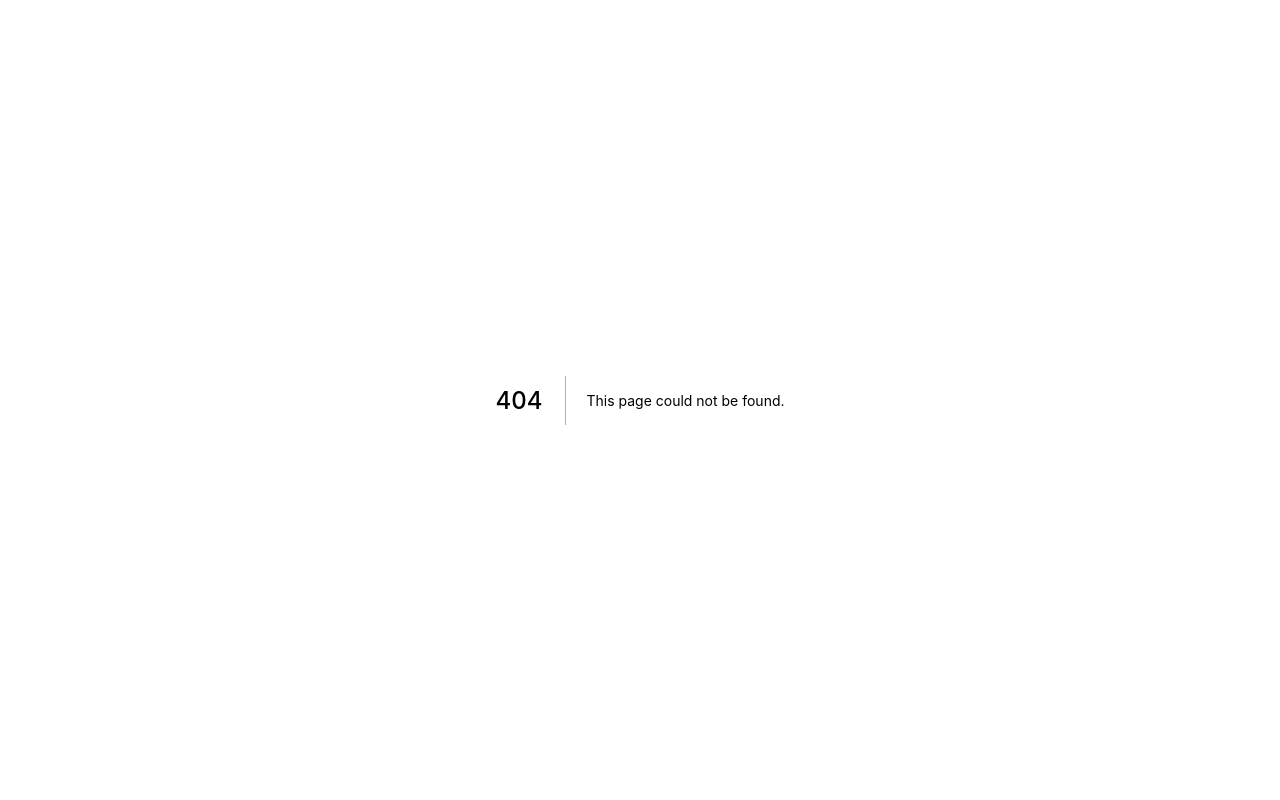
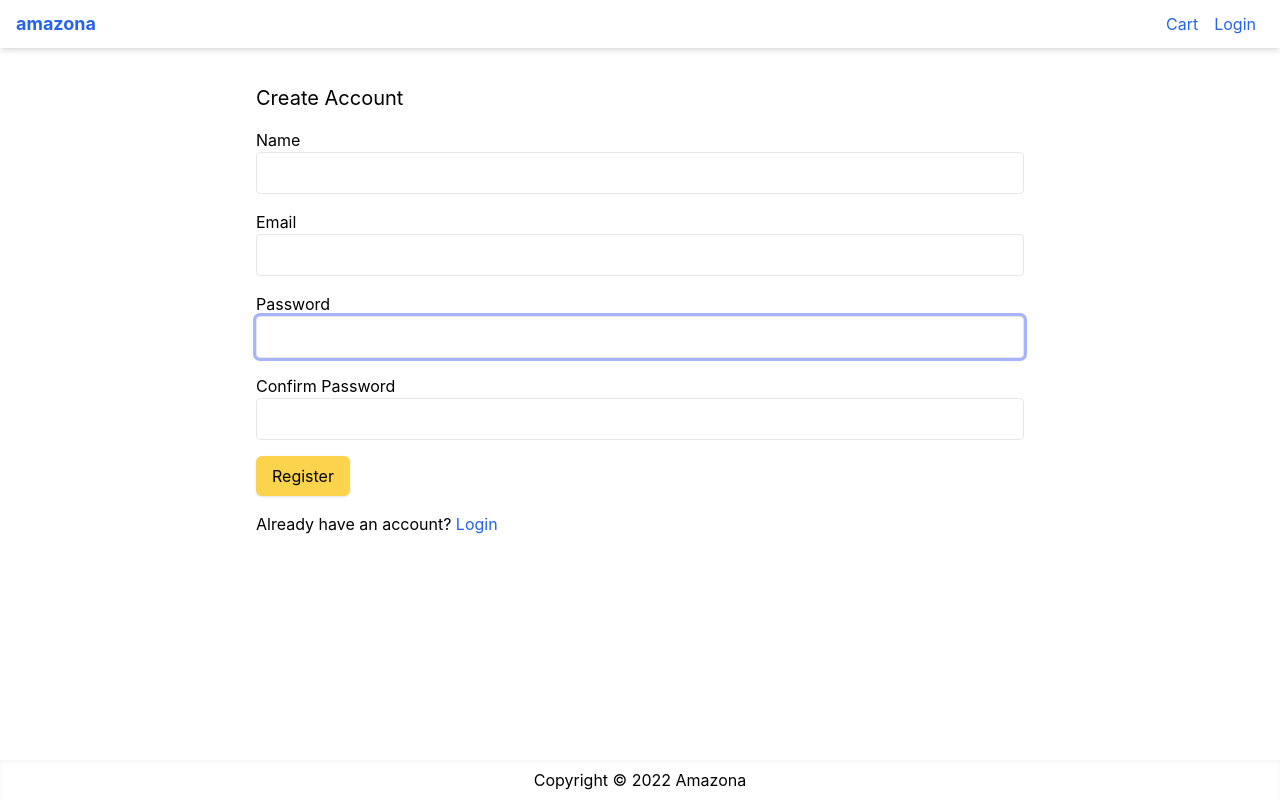
Before and after one commit to bashiribndawud/amazona, a Next.js app: page /register in a window 1280 px wide. Before the commit this address had no page. Built offline with nearby package versions, Linux system fonts and the light colour scheme; no server answers.

Commit message:
implemented register

```diff
--- a/components/Layout.js
+++ b/components/Layout.js
@@ -95,6 +95,7 @@
                   </Menu.Items>
                 </Menu>
               ) : (
+
                 <Link href="/login">
                   <a className="p-2">Login</a>
                 </Link>
--- /dev/null
+++ b/pages/api/auth/signup.js
@@ -0,0 +1,53 @@
+import User from "../../../models/User";
+import db from "../../../utils/db";
+import bcryptjs from "bcryptjs";
+
+const handler = async (req, res) => {
+  if (req.method !== "POST") {
+    return;
+  }
+  console.log(req.body);
+  //   get values from req.body
+  const { name, email, password } = req.body;
+  //   Validation check
+  if (
+    !name ||
+    !email ||
+    !email.includes("@") ||
+    !password ||
+    password.trim().length < 5
+  ) {
+    res.status(422).json({
+      message: "Validation Error",
+    });
+    return;
+  }
+
+  await db.connect();
+  const userExist = await User.findOne({ email: email });
+  if (userExist) {
+    res.status(422).json({
+      message: "User Already Exist",
+    });
+    db.disconnect();
+    return;
+  }
+
+  const newUser = new User({
+    name,
+    email,
+    password: bcryptjs.hash(password),
+    isAdmin: false,
+  });
+  const user = await newUser.save();
+  db.disconnect();
+  res.status(204).send({
+    message: "Created User!",
+    _id: user._id,
+    name: user.name,
+    email: user.email,
+    isAdmin: user.isAdmin,
+  });
+};
+
+export default handler;
--- a/pages/cart.js
+++ b/pages/cart.js
@@ -12,6 +12,8 @@
 function CartScreen() {
   const { state, dispatch } = useContext(Store);
   const router = useRouter();
+  const { redirect } = router.query;
+  console.log(redirect);
   const {
     cart: { cartItems },
   } = state;
@@ -21,15 +23,15 @@
   };
 
   const updateCartHandler = async (item, qty) => {
-    const quantity = Number(qty)
+    const quantity = Number(qty);
     const { data } = await axios.get(`/api/products/${item._id}`);
-    if(data.countInStock < quantity){
-      toast.error('Product Out of Stock')
-      return
+    if (data.countInStock < quantity) {
+      toast.error("Product Out of Stock");
+      return;
     }
-    dispatch({type: 'CART_ADD_ITEM', payload: {...data, quantity}});
-    toast.success('Product Updated In Cart')
-  }
+    dispatch({ type: "CART_ADD_ITEM", payload: { ...data, quantity } });
+    toast.success("Product Updated In Cart");
+  };
   return (
     <Layout title="Shoppping Cart">
       <h1 className="mb-4 text-xl">Shopping Cart</h1>
@@ -65,7 +67,12 @@
                       </Link>
                     </td>
                     <td className="p-5 text-right">
-                      <select value={item.quantity} onChange={(e) => updateCartHandler(item, e.target.value)}>
+                      <select
+                        value={item.quantity}
+                        onChange={(e) =>
+                          updateCartHandler(item, e.target.value)
+                        }
+                      >
                         {[...Array(item.countInStock).keys()].map((x) => (
                           <option key={x + 1} value={x + 1}>
                             {x + 1}
@@ -94,7 +101,7 @@
               </li>
               <li>
                 <button
-                // check the authentication of the user(login page) and redirect approprately
+                  // check the authentication of the user(login page) and redirect approprately
                   onClick={() => router.push("login?redirect=/shipping")}
                   className="primary-button w-full"
                 >
@@ -109,4 +116,4 @@
   );
 }
 // CartScreen is dynamic and will only be rendered in client side
-export default dynamic(() => Promise.resolve(CartScreen), {ssr:false})
+export default dynamic(() => Promise.resolve(CartScreen), { ssr: false });
--- a/pages/index.js
+++ b/pages/index.js
@@ -16,13 +16,13 @@
     const quantity = existItem ? existItem.quantity + 1 : 1;
     // created an API to get Product from backend which send a res.send to the frontend
     const { data } = await axios.get(`/api/products/${product._id}`);
-
+    console.log(data);
     if (data.countInStock < quantity) {
       toast.error("Product out of stock");
       return;
     }
     dispatch({ type: "CART_ADD_ITEM", payload: { ...product, quantity } });
-    toast.success('Product Added To Cart')
+    toast.success("Product Added To Cart");
   };
   return (
     <div>
--- a/pages/login.js
+++ b/pages/login.js
@@ -8,14 +8,15 @@
 import { useRouter } from "next/router";
 
 export default function LoginScreen() {
-  const router = useRouter()
-  const {redirect} = router.query
-  const {data: session} = useSession();
+  const router = useRouter();
+  const { redirect } = router.query;
+  console.log(redirect)
+  const { data: session } = useSession();
   useEffect(() => {
     if (session?.user) {
       router.push(redirect || "/");
     }
-  }, [router, session, redirect])
+  }, [router, session, redirect]);
   const {
     handleSubmit,
     register,
@@ -84,7 +85,7 @@
         </div>
         <div className="mb-4">
           Don&apos;t have an account&#x3F;
-          <Link href="/register"> Register</Link>
+          <Link href={`/register?redirect=${redirect || '/'}`}> Register</Link>
         </div>
       </form>
     </Layout>
--- /dev/null
+++ b/pages/register.js
@@ -0,0 +1,129 @@
+import React from "react";
+import Layout from "../components/Layout";
+import { useForm } from "react-hook-form";
+import Link from "next/link";
+import axios from "axios";
+import { toast } from "react-toastify";
+import { signIn } from "next-auth/react";
+import { getError } from "../utils/error";
+import { useRouter } from "next/router";
+
+export default function RegisterScreen() {
+  const router = useRouter()
+  const {redirect} = router.query
+  const {
+    handleSubmit,
+    register,
+    getValues,
+    formState: { errors },
+  } = useForm();
+  const submitHandler = async ({ name, email, password }) => {
+    try {
+      await axios.post("/api/auth/signup", {
+        name,
+        email,
+        password,
+      });
+      const result = await signIn("credentials", {
+        redirect: false,
+        email,
+        password,
+      });
+      if (result.error) {
+        toast.error(result.error);
+      }
+      router.push('/')
+    } catch (err) {
+      toast.error(getError(err));
+    }
+  };
+  return (
+    <Layout title="Register">
+      <form
+        className="mx-auto max-w-screen-md mt-5"
+        onSubmit={handleSubmit(submitHandler)}
+      >
+        <h1 className="mb-4 text-xl">Create Account</h1>
+        <div className="mb-4">
+          <label htmlFor="name">Name</label>
+          <input
+            type="text"
+            className="w-full"
+            id="name"
+            autoFocus
+            {...register("name", {
+              required: "Please enter your name here",
+            })}
+          />
+          {errors.name && (
+            <div className="text-red-600">{errors.name.message}</div>
+          )}
+        </div>
+        <div className="mb-4">
+          <label htmlFor="email">Email</label>
+          <input
+            type="email"
+            id="email"
+            className="w-full"
+            autoFocus
+            {...register("email", {
+              required: "Please enter you email address",
+              pattern: {
+                value: /^[a-zA-Z0-9_.+-]+@[a-zA-Z0-9-]+.[a-zA-Z0-9-.]+$/i,
+                message: "Please enter a valid email address",
+              },
+            })}
+          />
+          {errors.email && (
+            <div className="text-red-600">{errors.email.message}</div>
+          )}
+        </div>
+        <div className="mb-4">
+          <label htmlFor="password">Password</label>
+          <input
+            type="password"
+            id="password"
+            className="w-full"
+            autoFocus
+            {...register("password", {
+              required: "Please enter your password",
+              minLength: { value: 6, message: "password is more than 5 char" },
+            })}
+          />
+          {errors.password && (
+            <div className="text-red-600">{errors.password.message}</div>
+          )}
+        </div>
+        <div className="mb-4">
+          <label htmlFor="confirmpassword">Confirm Password</label>
+          <input
+            type="password"
+            id="confirmpassword"
+            className="w-full"
+            {...register("confirmpassword", {
+              required: "Please enter confirm password",
+              validate: (value) => value === getValues("password"),
+              minLength: { value: 6, message: "password is more than 5 char" },
+            })}
+          />
+          {errors.confirmpassword && (
+            <div className="text-red-600">{errors.confirmpassword.message}</div>
+          )}
+          {errors.confirmpassword &&
+            errors.confirmpassword.type === "validate" && (
+              <div className="text-red-600">Password do not match</div>
+            )}
+        </div>
+        <div className="mb-4">
+          <button type="submit" className="primary-button">
+            Register
+          </button>
+        </div>
+        <div className="mb-4">
+          Already have an account&#x3F;
+          <Link href={`/login?redirect=${redirect || "/"}`}> Login</Link>
+        </div>
+      </form>
+    </Layout>
+  );
+}
```
